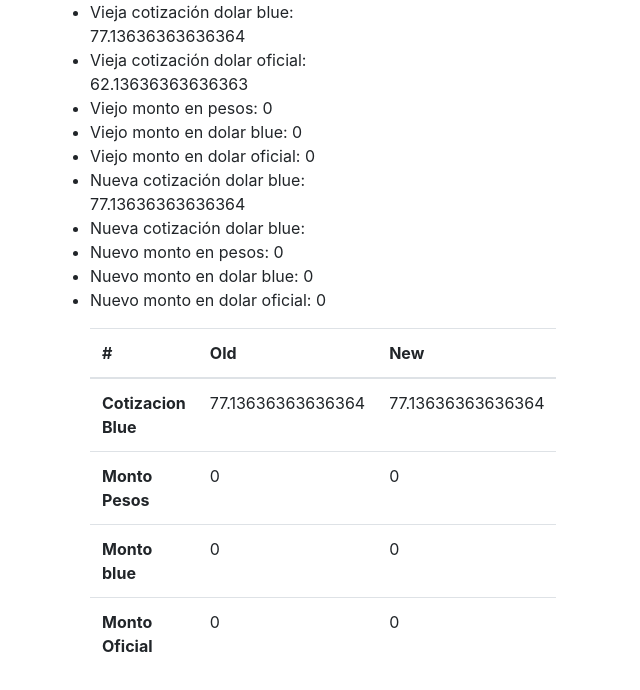
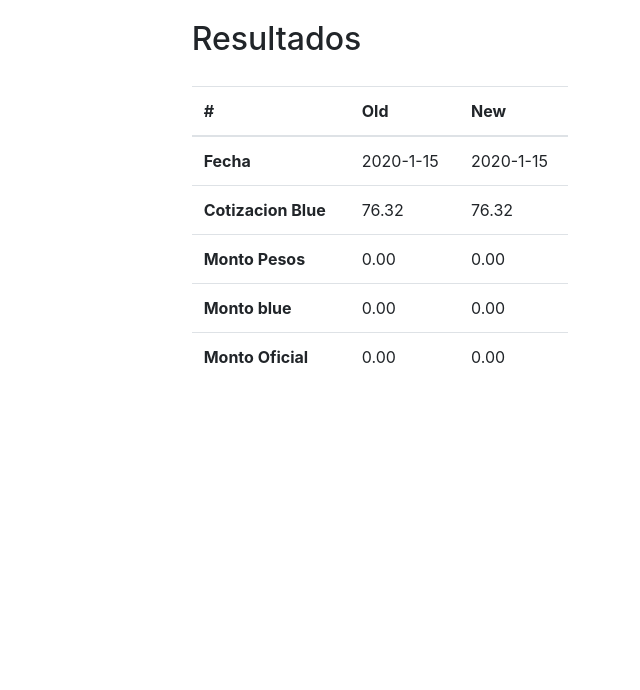
Before and after one commit to LeandroHornos/tu-sueldo-en-dolares, a React (Create React App) app: page / in a window 1280 px wide. Both pictures are taken after typing "2020-01-15", "2020-01-15" into the empty fields and a click on the button "Calcular". Shown: the top 690 px of the page, without its empty margins (230-870 px from the left). Built offline with nearby package versions, Linux system fonts and the light colour scheme.

Commit message:
Cambio CalculateResults, filtro 30 dias anteriores a las fechas indicadas

```diff
--- a/src/App.css
+++ b/src/App.css
@@ -26,6 +26,10 @@ p {
   padding: 20px;
 }
 
+.table {
+  width: 100%;
+}
+
 .txt-color-1 {
   color: var(--color-1);
 }
--- a/src/Components/Query.jsx
+++ b/src/Components/Query.jsx
@@ -21,8 +21,8 @@ const Query = (props) => {
   const handleSubmit = () => {
     //
     const query = {
-      oldSalaryAmmount,
-      newSalaryAmmount,
+      oldSalaryAmmount: parseFloat(oldSalaryAmmount),
+      newSalaryAmmount: parseFloat(newSalaryAmmount),
       oldSalaryDate: formatDate(oldSalaryDate),
       newSalaryDate: formatDate(newSalaryDate),
       date: new Date(),
@@ -72,7 +72,7 @@ const Query = (props) => {
                   id="old-ammount"
                   value={oldSalaryAmmount}
                   onChange={(e) => {
-                    setOldSalaryAmmount(e.target.value);
+                    setOldSalaryAmmount(parseFloat(e.target.value));
                   }}
                 />
               </div>
@@ -100,7 +100,7 @@ const Query = (props) => {
                   type="number"
                   className="form-control"
                   id="new-ammount"
-                  value={newSalaryAmmount}
+                  value={parseFloat(newSalaryAmmount)}
                   onChange={(e) => {
                     setNewSalaryAmmount(e.target.value);
                   }}
--- a/src/Components/Results.jsx
+++ b/src/Components/Results.jsx
@@ -47,64 +47,81 @@ const Results = (props) => {
     return sum / array.length;
   };
 
+  const filterMonthBefore = (dma, value) => {
+    const { day, month, year } = dma;
+    if (month === 1) {
+      // Si la fecha es en los primeros 15 dias de enero, traer los valores del diciembre anterior y los de enero.
+      return (
+        (value.year === year - 1 && value.month === 12 && value.day >= day) ||
+        (value.year === year && value.month === 1 && value.day <= day)
+      );
+    } else {
+      // Para los demas meses devuelvo las entradas de los 30 dias anteriores.
+      return (
+        (value.year === year && value.month === month - 1 && value.day > day) ||
+        (value.year === year && value.month === month && value.day <= day)
+      );
+    }
+  };
+
   const calculateResults = (query) => {
-    /* ------------- DOLAR BLUE ------------------------------- */
+    /* Primero busca entre las cotizaciones los valores del mes
+   anterior a las fechas introducidas, tanto para el blue como para el
+   oficial. Luego calcula un valor promedio para cada rango. Finalmente,
+   usa esa cotizacion promedio para pasar a dólares los montos en pesos
+   ingresados */
 
     const dolarBlueValuesOld = blue.filter((value) => {
-      return (
-        value.year === query.oldSalaryDate.year &&
-        value.month === query.oldSalaryDate.month
-      );
+      return filterMonthBefore(query.oldSalaryDate, value);
     });
 
     const dolarBlueValuesNew = blue.filter((value) => {
-      return (
-        value.year === query.newSalaryDate.year &&
-        value.month === query.newSalaryDate.month
-      );
+      return filterMonthBefore(query.newSalaryDate, value);
     });
+
+    const dolarOficialValuesOld = oficial.filter((value) => {
+      return filterMonthBefore(query.oldSalaryDate, value);
+    });
+    const dolarOficialValuesNew = oficial.filter((value) => {
+      return filterMonthBefore(query.newSalaryDate, value);
+    });
+
+    const dolarBlueOldAvg = averageValueOf(dolarBlueValuesOld);
+    const dolarBlueNewAvg = averageValueOf(dolarBlueValuesNew);
+    const dolarOficialOldAvg = averageValueOf(dolarOficialValuesOld);
+    const dolarOficialNewAvg = averageValueOf(dolarOficialValuesNew);
+
     console.log(
-      "valores del dolar cercanos al viejo salario: ",
+      "valores del dolar blue cercanos al viejo monto: ",
       dolarBlueValuesOld
     );
     console.log(
-      "valores del dolar cercanos al nuevo salario: ",
+      "valores del dolar blue del mes anterior al nuevo monto: ",
       dolarBlueValuesNew
     );
-    const dolarBlueOldAvg = averageValueOf(dolarBlueValuesOld);
-    const dolarBlueNewAvg = averageValueOf(dolarBlueValuesNew);
-    /* ------------- DOLAR OFICIAL ------------------------------- */
-    // Viejo salario
-    const dolarOficialValuesOld = oficial.filter((value) => {
-      return (
-        value.year === query.oldSalaryDate.year &&
-        value.month === query.oldSalaryDate.month
-      );
-    });
-    // Nuevl salario
-    const dolarOficialValuesNew = oficial.filter((value) => {
-      return (
-        value.year === query.newSalaryDate.year &&
-        value.month === query.newSalaryDate.month
-      );
-    });
-    const dolarOficialOldAvg = averageValueOf(dolarOficialValuesOld);
-    const dolarOficialNewAvg = averageValueOf(dolarOficialValuesNew);
-    console.log("Dolar blue values:", dolarBlueValuesOld, dolarBlueValuesNew);
+
     console.log(
-      "Dolar oficial values:",
-      dolarOficialValuesOld,
+      "Valores del dolar oficial cercanos al viejo monto:",
+      dolarOficialValuesOld
+    );
+    console.log(
+      "valores del dolar oficial cercanos al nuevo monto",
       dolarOficialValuesNew
     );
-    let calculatedResults = {
-      oldBlueAvg: dolarBlueOldAvg,
-      oldOficialAvg: dolarOficialOldAvg,
-      newBlueAvg: dolarBlueNewAvg,
-      newOfficialAvg: dolarOficialNewAvg,
-      oldAmmountBlue: query.oldSalaryAmmount / dolarBlueOldAvg,
-      oldAmmountOficial: query.oldSalaryAmmount / dolarOficialOldAvg,
-      newAmmountBlue: query.newSalaryAmmount / dolarBlueNewAvg,
-      newAmmountOficial: query.newSalaryAmmount / dolarOficialNewAvg,
+    // Junto los resultados para devolverlos:
+    const calculatedResults = {
+      oldBlueAvg: parseFloat(dolarBlueOldAvg),
+      oldOficialAvg: parseFloat(dolarOficialOldAvg),
+      newBlueAvg: parseFloat(dolarBlueNewAvg),
+      newOfficialAvg: parseFloat(dolarOficialNewAvg),
+      oldAmmountBlue: parseFloat(query.oldSalaryAmmount / dolarBlueOldAvg),
+      oldAmmountOficial: parseFloat(
+        query.oldSalaryAmmount / dolarOficialOldAvg
+      ),
+      newAmmountBlue: parseFloat(query.newSalaryAmmount / dolarBlueNewAvg),
+      newAmmountOficial: parseFloat(
+        query.newSalaryAmmount / dolarOficialNewAvg
+      ),
     };
     setResults(calculatedResults);
     console.log("results", calculatedResults);
@@ -123,29 +140,13 @@ const Results = (props) => {
 };
 
 const ResultsViewer = (props) => {
+  const oldDate = props.query.oldSalaryDate;
+  const newDate = props.query.newSalaryDate;
   return (
     <div className="row">
-      <div className="col-md-6">
-        <div>
-          <ul>
-            <li>Vieja cotización dolar blue: {props.results.oldBlueAvg}</li>
-            <li>
-              Vieja cotización dolar oficial: {props.results.oldOficialAvg}
-            </li>
-            <li>Viejo monto en pesos: {props.query.oldSalaryAmmount}</li>
-            <li>Viejo monto en dolar blue: {props.results.oldAmmountBlue}</li>
-            <li>
-              Viejo monto en dolar oficial: {props.results.oldAmmountOficial}{" "}
-            </li>
-            <li>Nueva cotización dolar blue: {props.results.newBlueAvg}</li>
-            <li>Nueva cotización dolar blue: {props.results.newOficialAvg} </li>
-            <li>Nuevo monto en pesos: {props.query.newSalaryAmmount}</li>
-            <li>Nuevo monto en dolar blue: {props.results.newAmmountBlue}</li>
-            <li>
-              Nuevo monto en dolar oficial: {props.results.newAmmountOficial}
-            </li>
-          </ul>
-        </div>
+      <div className="col-md-2"></div>
+      <div className="col-md-8">
+        <h1>Resultados</h1>
         <table className="table">
           <thead>
             <tr>
@@ -156,29 +157,34 @@ const ResultsViewer = (props) => {
           </thead>
           <tbody>
             <tr>
+              <th scope="row">Fecha</th>
+              <td>{`${oldDate.year}-${oldDate.month}-${oldDate.day}`}</td>
+              <td>{`${newDate.year}-${newDate.month}-${newDate.day}`}</td>
+            </tr>
+            <tr>
               <th scope="row">Cotizacion Blue</th>
-              <td>{props.results.oldBlueAvg}</td>
-              <td>{props.results.newBlueAvg}</td>
+              <td>{props.results.oldBlueAvg.toFixed(2)}</td>
+              <td>{props.results.newBlueAvg.toFixed(2)}</td>
             </tr>
             <tr>
               <th scope="row">Monto Pesos</th>
-              <td>{props.query.oldSalaryAmmount}</td>
-              <td>{props.results.newAmmountBlue}</td>
+              <td>{props.query.oldSalaryAmmount.toFixed(2)}</td>
+              <td>{props.query.newSalaryAmmount.toFixed(2)}</td>
             </tr>
             <tr>
               <th scope="row">Monto blue</th>
-              <td>{props.results.oldAmmountBlue}</td>
-              <td>{props.results.newAmmountBlue}</td>
+              <td>{props.results.oldAmmountBlue.toFixed(2)}</td>
+              <td>{props.results.newAmmountBlue.toFixed(2)}</td>
             </tr>
             <tr>
               <th scope="row">Monto Oficial</th>
-              <td>{props.results.oldAmmountOficial}</td>
-              <td>{props.results.newAmmountOficial}</td>
+              <td>{props.results.oldAmmountOficial.toFixed(2)}</td>
+              <td>{props.results.newAmmountOficial.toFixed(2)}</td>
             </tr>
           </tbody>
         </table>
       </div>
-      <div className="col-md-3"></div>
+      <div className="col-md-8"></div>
     </div>
   );
 };
```
